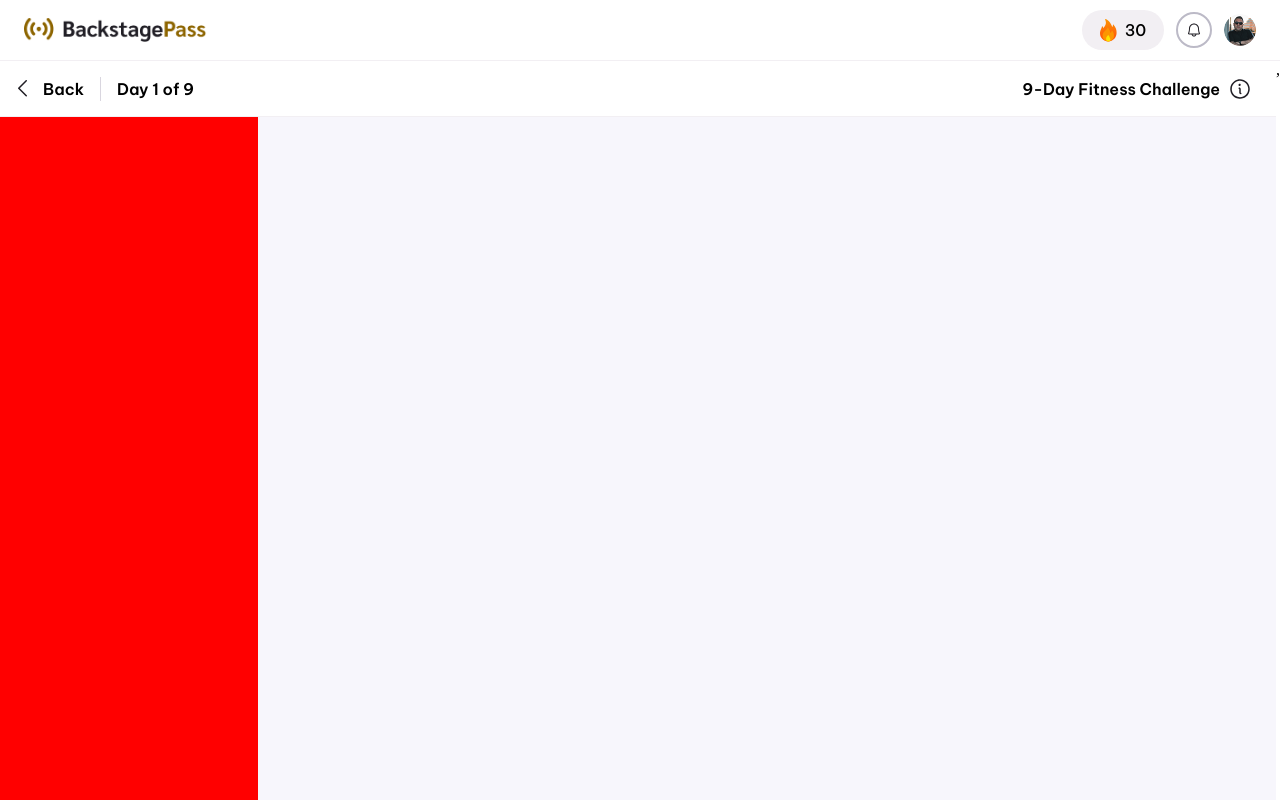
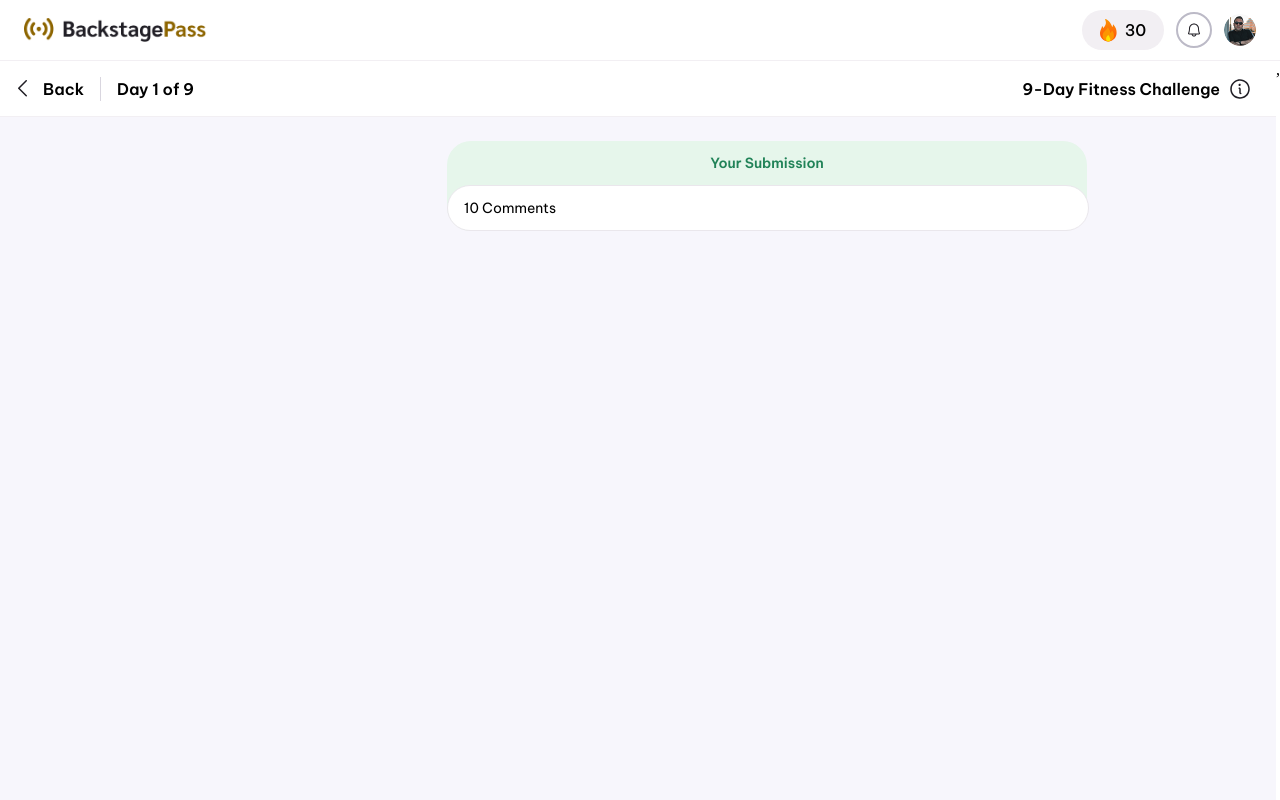
Before and after one commit to shubham262/tagmangoAssignment, a React (Vite) app: page / in a window 1280 px wide. Built offline with nearby package versions, Linux system fonts and the light colour scheme.

Commit message:
submission post card

```diff
--- a/src/assets/styles/challenge/fitness.scss
+++ b/src/assets/styles/challenge/fitness.scss
@@ -15,7 +15,6 @@
 		.sidebarContainer {
 			max-width: 258px;
 			height: 100%;
-			background-color: red;
 			width: 100%;
 		}
 		.contentContainer {
@@ -24,7 +23,7 @@
 			display: flex;
 			flex-direction: column;
 			overflow-y: auto;
-			justify-content: center;
+			align-items: center;
 			padding: 24px;
 			.contentWithMaxWidth {
 				max-width: 640px;
--- /dev/null
+++ b/src/assets/styles/challenge/submissionCard.scss
@@ -0,0 +1,44 @@
+.subMissionPostCardContainer {
+	width: 100%;
+	height: auto;
+	border-radius: 24px;
+	display: flex;
+	flex-direction: column;
+	background-color: #e6f6eb;
+	padding-top: 12px;
+	gap: 12px;
+	.submissionText {
+		text-align: center;
+		font-weight: 600;
+		font-size: 14px;
+		line-height: 20px;
+		font-family: "Be Vietnam Pro", sans-serif;
+		color: #218358;
+	}
+
+	.submissionCardContainer {
+		width: 100%;
+		background-color: #fff;
+		border-radius: 24px;
+		border: 1px solid #eae7ec;
+		display: flex;
+		flex-direction: column;
+		.submissionCardFooter {
+			display: flex;
+			justify-content: space-between;
+			align-items: center;
+			padding: 12px 16px;
+			.submissionCardFooterLeftContainer {
+				display: flex;
+				align-items: center;
+				gap: 8px;
+			}
+			.submissionCardFooterRightContainer {
+				font-size: 14px;
+				line-height: 20px;
+				font-weight: 400;
+				font-family: "Be Vietnam Pro", sans-serif;
+			}
+		}
+	}
+}
--- /dev/null
+++ b/src/components/SubmissionPostCard.jsx
@@ -0,0 +1,19 @@
+import React from "react";
+import "../assets/styles/challenge/submissionCard.scss";
+const SubmissionPostCard = () => {
+	return (
+		<div className="subMissionPostCardContainer">
+			<span className="submissionText">Your Submission</span>
+			<div className="submissionCardContainer">
+				<div className="submissionCardHeader"></div>
+				<div className="submissionCardFooter">
+					<span className="submissionCardFooterRightContainer">
+						10 Comments
+					</span>
+				</div>
+			</div>
+		</div>
+	);
+};
+
+export default SubmissionPostCard;
--- a/src/views/challenge/Fitness.jsx
+++ b/src/views/challenge/Fitness.jsx
@@ -1,6 +1,7 @@
 import React from "react";
 import "../../assets/styles/challenge/fitness.scss";
 import SubHeader from "./components/SubHeader";
+import SubmissionPostCard from "../../components/SubmissionPostCard";
 const Fitness = () => {
 	return (
 		<div className="fitnessContainer">
@@ -8,8 +9,10 @@ const Fitness = () => {
 			<div className="fitnessContentParentContainer">
 				<div className="sidebarContainer"></div>
 				<div className="contentContainer">
-                    <div className="contentWithMaxWidth"></div>
-                </div>
+					<div className="contentWithMaxWidth">
+						<SubmissionPostCard />
+					</div>
+				</div>
 			</div>
 		</div>
 	);
```
